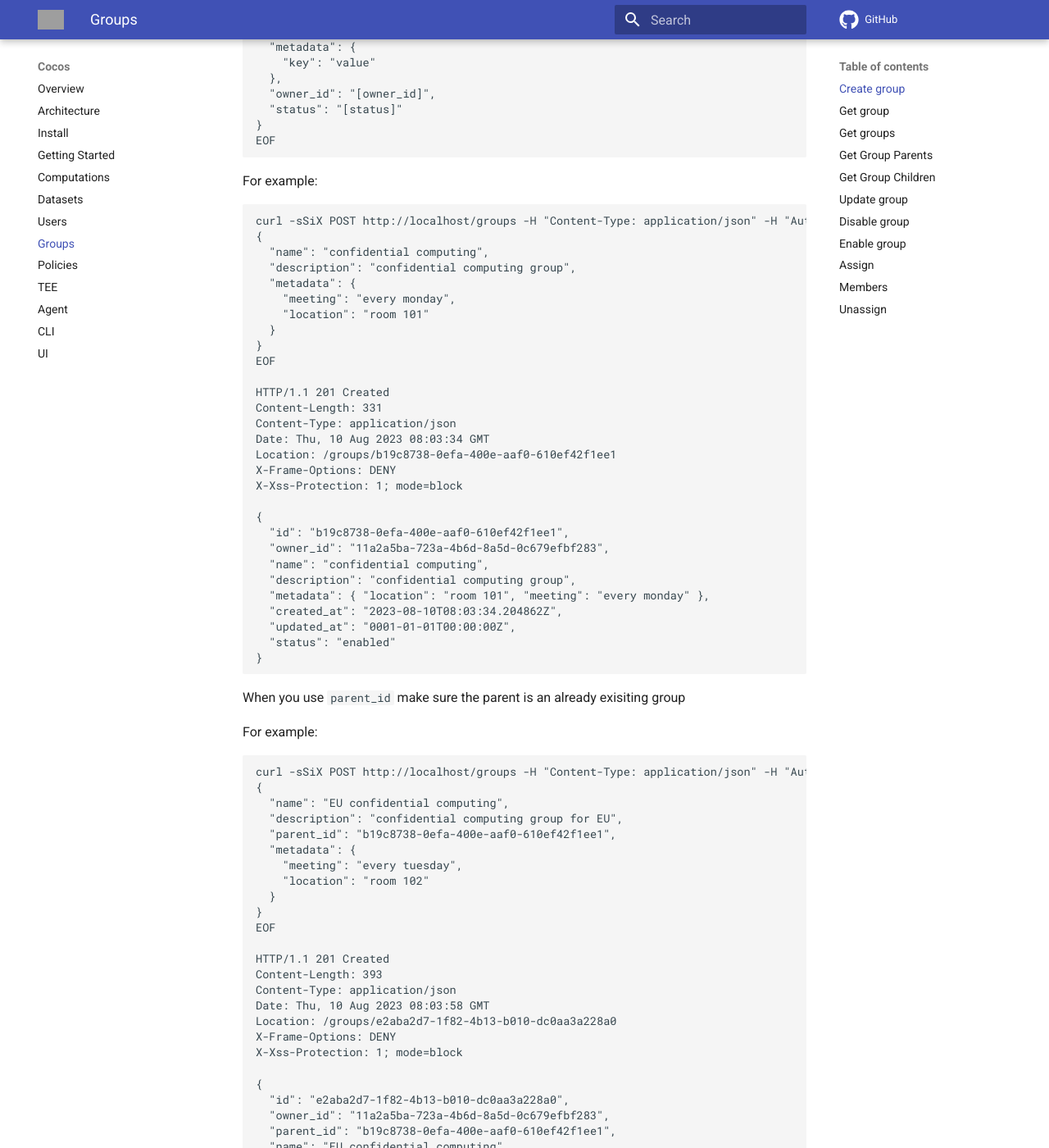
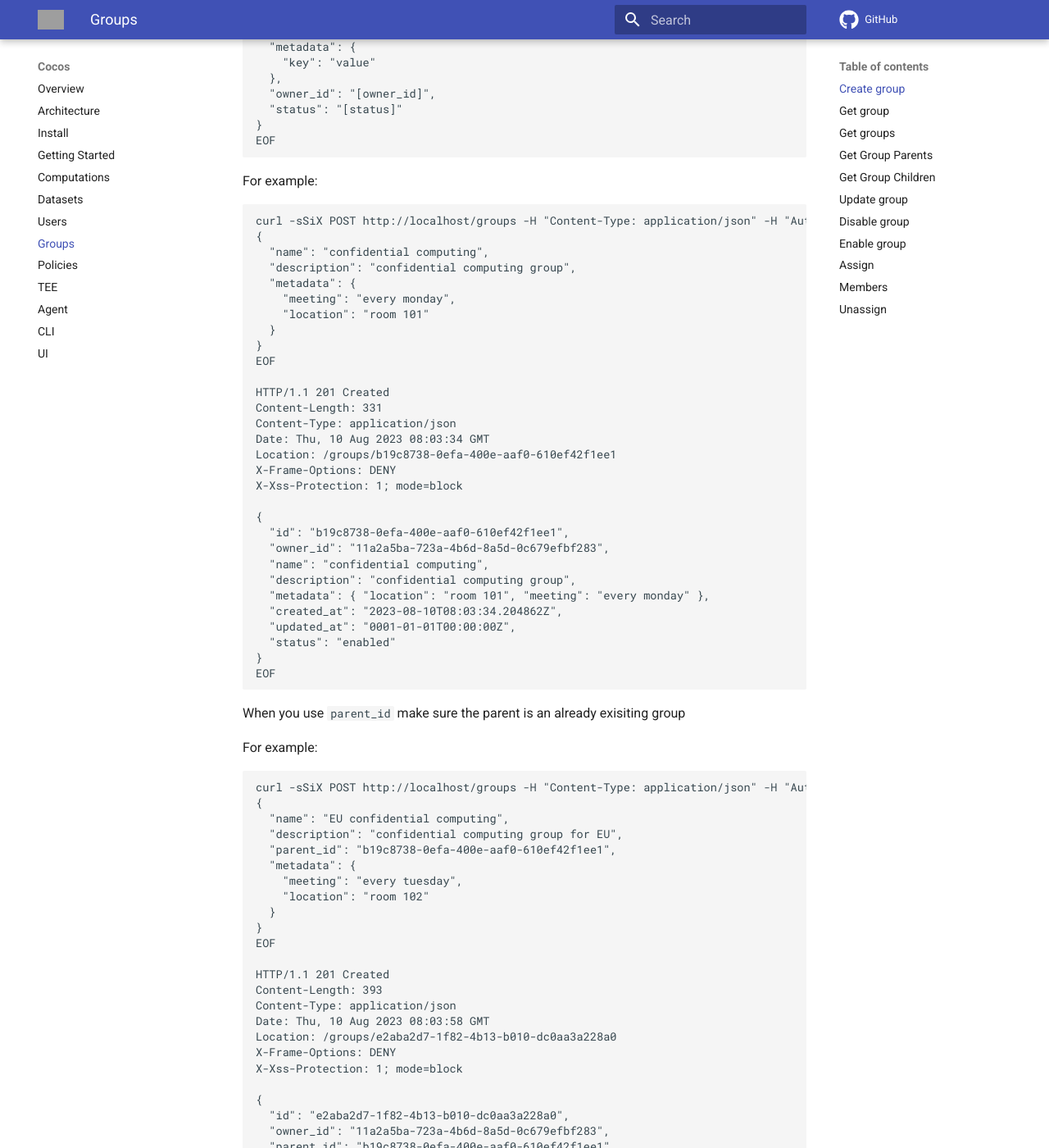
Before and after one commit to ultravioletrs/cocos-docs, an MkDocs documentation site: the page built from docs/groups.md, in a window 1280 px wide and 1400 px high, scrolled down 533 px. Shown: the whole window at 82% size. Built offline with MkDocs 1.6.1 and Material for MkDocs 9.7.7, drawn with Linux system fonts in a browser that asks for light colours; comment, search, counter and statistics services are not loaded; some of the changed text lies outside the part shown; grey boxes are pictures that could not be loaded.

````diff
--- a/docs/groups.md
+++ b/docs/groups.md
@@ -51,6 +51,7 @@ X-Xss-Protection: 1; mode=block
   "updated_at": "0001-01-01T00:00:00Z",
   "status": "enabled"
 }
+EOF
 ```
 
 When you use `parent_id` make sure the parent is an already exisiting group
@@ -89,6 +90,7 @@ X-Xss-Protection: 1; mode=block
   "updated_at": "0001-01-01T00:00:00Z",
   "status": "enabled"
 }
+EOF
 ```
 
 ## Get group
@@ -119,6 +121,7 @@ X-Xss-Protection: 1; mode=block
   "updated_at": "0001-01-01T00:00:00Z",
   "status": "enabled"
 }
+EOF
 ```
 
 ## Get groups
@@ -169,6 +172,7 @@ X-Xss-Protection: 1; mode=block
     }
   ]
 }
+EOF
 ```
 
 ## Get Group Parents
````
